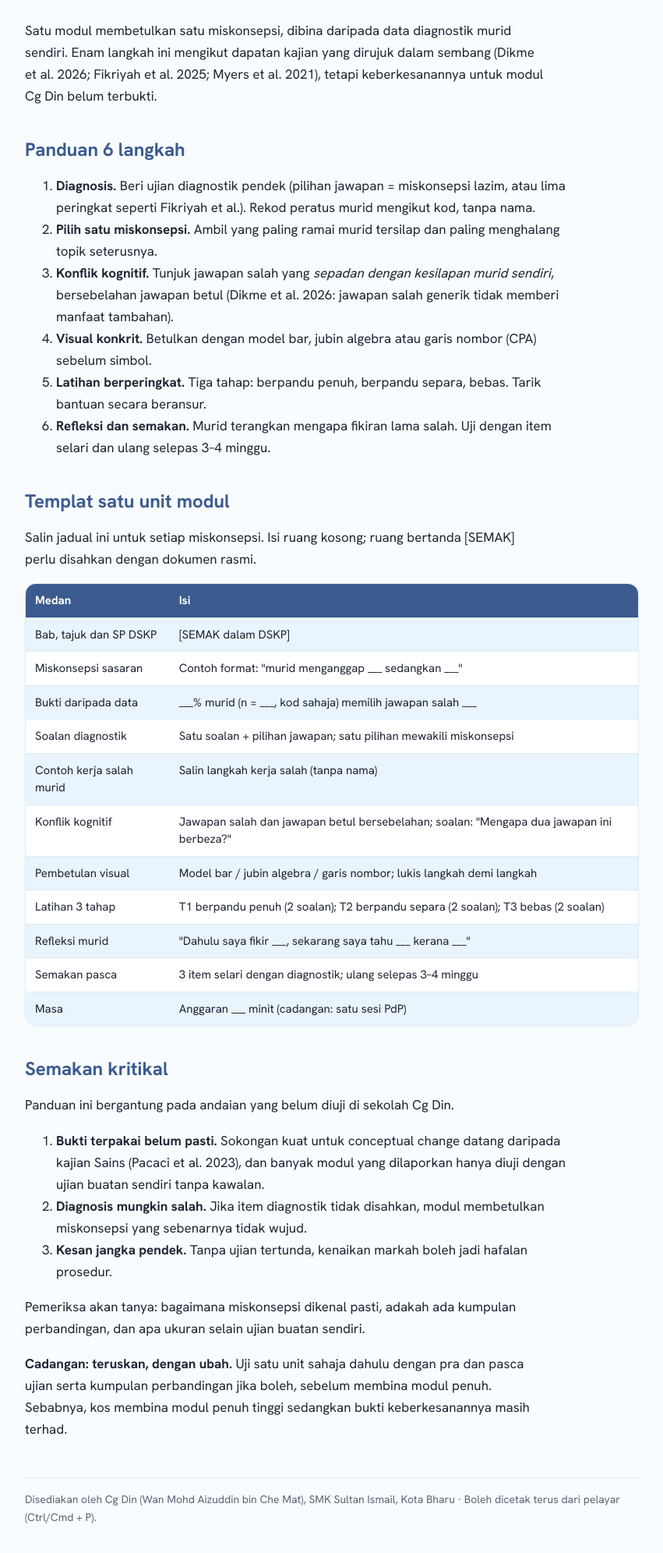
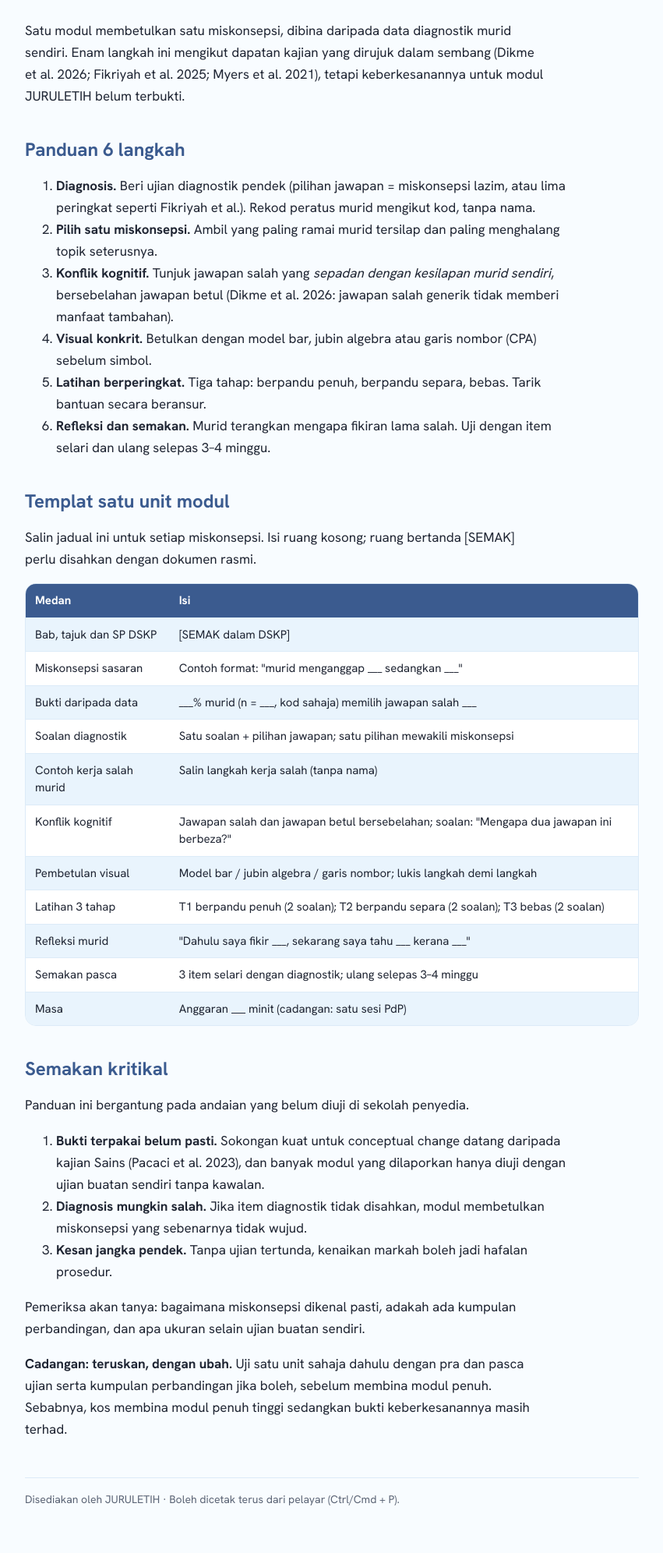
Before and after one commit to juruletih/guru, a plain HTML site: page templat-modul-miskonsepsi/index.html in a window 1280 px wide. Shown: the part 242-2234 px from the top of the page at 78% size, without its empty margins (214-1065 px from the left). Drawn offline with Linux system fonts and the light colour scheme.

Commit message:
Guna nama JURULETIH; buang nama penuh dan nama sekolah
Tambah CLAUDE.md supaya sesi Claude akan datang sentiasa guna JURULETIH.

Co-Authored-By: Claude Opus 5.5 <noreply@anthropic.com>
Claude-Session: https://claude.ai/code/session_01KPGKnFRAtZFTqCuykiCGNy

```diff
--- a/templat-modul-miskonsepsi/index.html
+++ b/templat-modul-miskonsepsi/index.html
@@ -42,7 +42,7 @@ footer{margin-top:48px;padding-top:16px;border-top:1px solid var(--line);font-si
 <a class="back" href="../">← Kembali ke senarai bahan</a>
 <header><small>Panduan guru</small><h1>Templat dan Panduan Pembinaan Modul Miskonsepsi</h1></header>
 <main>
-<p>Satu modul membetulkan satu miskonsepsi, dibina daripada data diagnostik murid sendiri. Enam langkah ini mengikut dapatan kajian yang dirujuk dalam sembang (Dikme et al. 2026; Fikriyah et al. 2025; Myers et al. 2021), tetapi keberkesanannya untuk modul Cg Din belum terbukti.</p>
+<p>Satu modul membetulkan satu miskonsepsi, dibina daripada data diagnostik murid sendiri. Enam langkah ini mengikut dapatan kajian yang dirujuk dalam sembang (Dikme et al. 2026; Fikriyah et al. 2025; Myers et al. 2021), tetapi keberkesanannya untuk modul JURULETIH belum terbukti.</p>
 <h2>Panduan 6 langkah</h2>
 <ol>
 <li><strong>Diagnosis.</strong> Beri ujian diagnostik pendek (pilihan jawapan = miskonsepsi lazim, atau lima peringkat seperti Fikriyah et al.). Rekod peratus murid mengikut kod, tanpa nama.</li>
@@ -56,7 +56,7 @@ footer{margin-top:48px;padding-top:16px;border-top:1px solid var(--line);font-si
 <p>Salin jadual ini untuk setiap miskonsepsi. Isi ruang kosong; ruang bertanda [SEMAK] perlu disahkan dengan dokumen rasmi.</p>
 <div class="tw"><table><tr><th>Medan</th><th>Isi</th></tr><tr><td>Bab, tajuk dan SP DSKP</td><td>[SEMAK dalam DSKP]</td></tr><tr><td>Miskonsepsi sasaran</td><td>Contoh format: &quot;murid menganggap ___ sedangkan ___&quot;</td></tr><tr><td>Bukti daripada data</td><td>___% murid (n = ___, kod sahaja) memilih jawapan salah ___</td></tr><tr><td>Soalan diagnostik</td><td>Satu soalan + pilihan jawapan; satu pilihan mewakili miskonsepsi</td></tr><tr><td>Contoh kerja salah murid</td><td>Salin langkah kerja salah (tanpa nama)</td></tr><tr><td>Konflik kognitif</td><td>Jawapan salah dan jawapan betul bersebelahan; soalan: &quot;Mengapa dua jawapan ini berbeza?&quot;</td></tr><tr><td>Pembetulan visual</td><td>Model bar / jubin algebra / garis nombor; lukis langkah demi langkah</td></tr><tr><td>Latihan 3 tahap</td><td>T1 berpandu penuh (2 soalan); T2 berpandu separa (2 soalan); T3 bebas (2 soalan)</td></tr><tr><td>Refleksi murid</td><td>&quot;Dahulu saya fikir ___, sekarang saya tahu ___ kerana ___&quot;</td></tr><tr><td>Semakan pasca</td><td>3 item selari dengan diagnostik; ulang selepas 3–4 minggu</td></tr><tr><td>Masa</td><td>Anggaran ___ minit (cadangan: satu sesi PdP)</td></tr></table></div>
 <h2>Semakan kritikal</h2>
-<p>Panduan ini bergantung pada andaian yang belum diuji di sekolah Cg Din.</p>
+<p>Panduan ini bergantung pada andaian yang belum diuji di sekolah penyedia.</p>
 <ol>
 <li><strong>Bukti terpakai belum pasti.</strong> Sokongan kuat untuk conceptual change datang daripada kajian Sains (Pacaci et al. 2023), dan banyak modul yang dilaporkan hanya diuji dengan ujian buatan sendiri tanpa kawalan.</li>
 <li><strong>Diagnosis mungkin salah.</strong> Jika item diagnostik tidak disahkan, modul membetulkan miskonsepsi yang sebenarnya tidak wujud.</li>
@@ -65,7 +65,7 @@ footer{margin-top:48px;padding-top:16px;border-top:1px solid var(--line);font-si
 <p>Pemeriksa akan tanya: bagaimana miskonsepsi dikenal pasti, adakah ada kumpulan perbandingan, dan apa ukuran selain ujian buatan sendiri.</p>
 <p><strong>Cadangan: teruskan, dengan ubah.</strong> Uji satu unit sahaja dahulu dengan pra dan pasca ujian serta kumpulan perbandingan jika boleh, sebelum membina modul penuh. Sebabnya, kos membina modul penuh tinggi sedangkan bukti keberkesanannya masih terhad.</p>
 </main>
-<footer>Disediakan oleh Cg Din (Wan Mohd Aizuddin bin Che Mat), SMK Sultan Ismail, Kota Bharu · Boleh dicetak terus dari pelayar (Ctrl/Cmd + P).</footer>
+<footer>Disediakan oleh JURULETIH · Boleh dicetak terus dari pelayar (Ctrl/Cmd + P).</footer>
 </div>
 </body>
 </html>
```
Also changed, not shown: bengkel-kalkulator/index.html (+1 -1 lines), index.html (+2 -2 lines), modul-diagnostik-pelan-dongakan/index.html (+1 -1 lines), transformasi-isometri-t2/index.html (+1 -1 lines), 2 other files.
